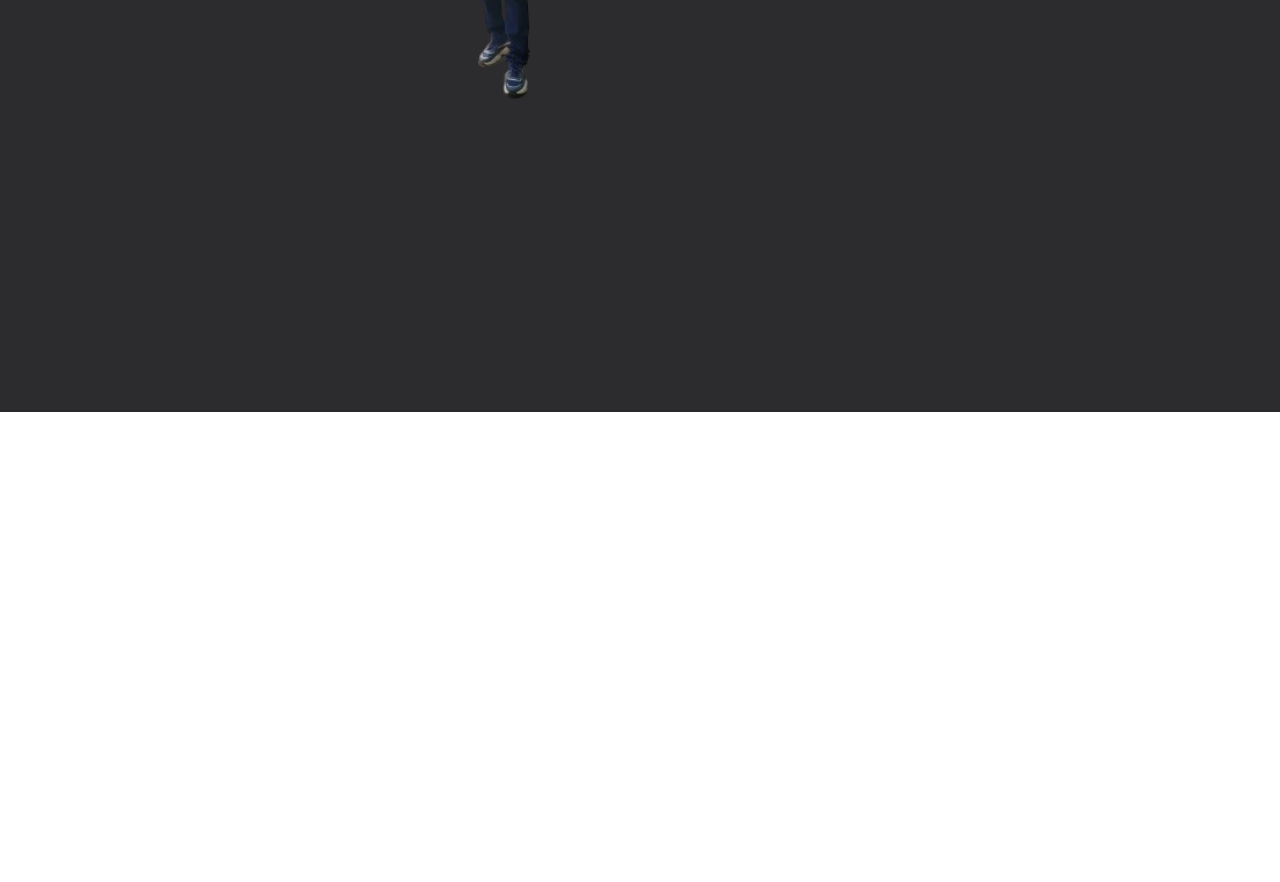
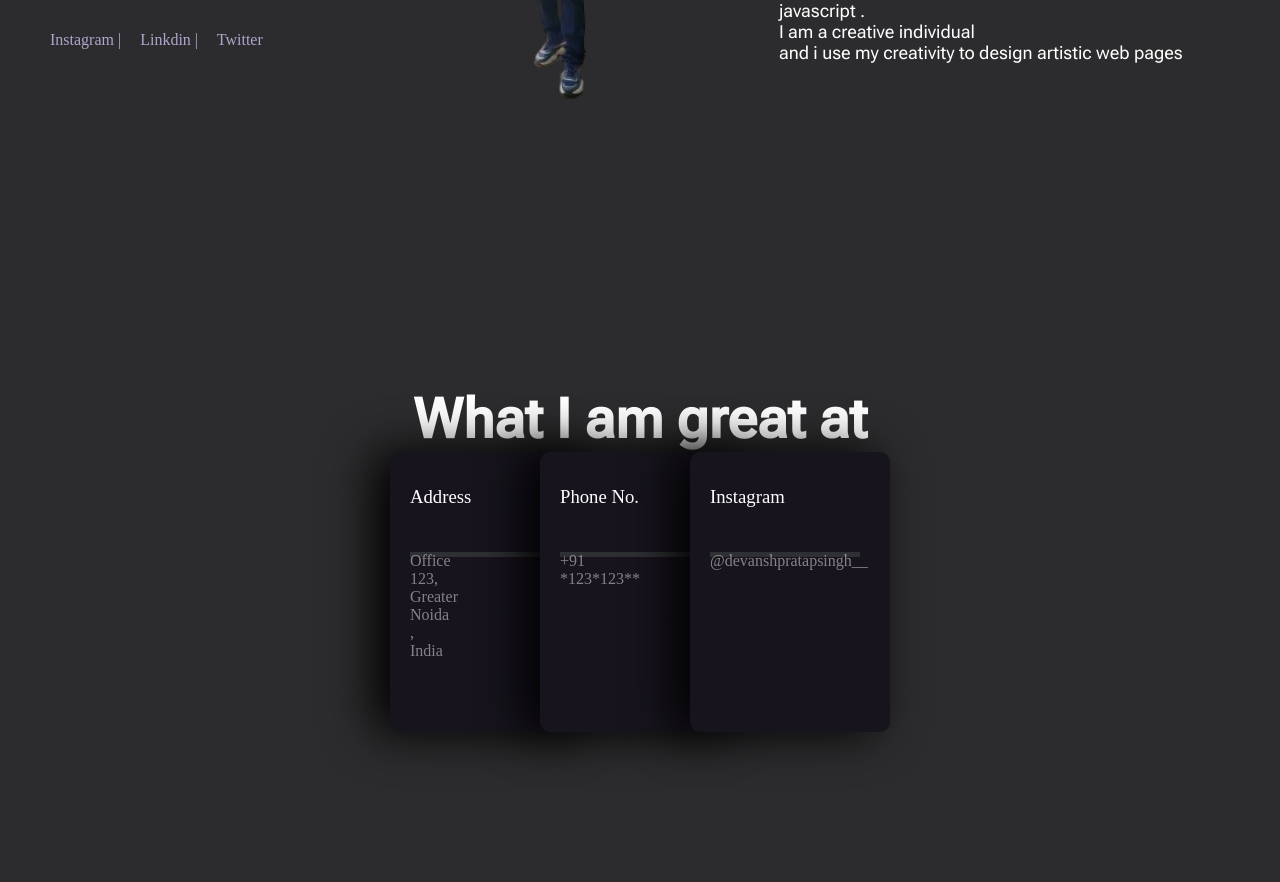
Before and after one commit to digitaldevansh2003/Portfolio, a plain HTML site: page temp.html in a window 1280 px wide. Shown: the part 488-1370 px from the top of the page. Before the commit the page ends 900 px from the top, so only its background shows below. Drawn offline with Linux system fonts and the light colour scheme.

Commit message:
Added carousel

```diff
--- a/styles.css
+++ b/styles.css
@@ -1,12 +1,15 @@
-body{
-    margin:0px;
-    padding:0px;
+body {
+    margin: 0;
+    padding: 0;
+    background-image: url("img/_\ \(4\).jpeg");
+    background-size: cover;
 }
 
 .home-block-1{
+    position: relative;
     margin:0px;
     padding:50px;
-    height:800px;
+    height:620px;
     background-image: url("img/_\ \(4\).jpeg");
     background-size: cover;
 
@@ -48,18 +51,17 @@ body{
     color:mediumpurple;
     font-size:30px;
 }
-.insta{
-    color:rgb(177, 164, 204);
+.insta, .linkdin, .twitter {
+    color: rgb(177, 164, 204);
+    text-decoration: none;
+    padding-right:15px;
 }
-.linkdin{
-    color:rgb(177, 164, 204);
-}
-.twitter{
-    color:rgb(177, 164, 204);
+.insta:hover, .linkdin:hover, .twitter:hover {
+    color:rgb(221, 217, 229);
 }
 .h1{
-    font-size:30px;
-    color:mediumpurple;
+    font-size:55px;
+    color:white;
     font-family: 'Raleway', sans-serif;
     font-family: 'Roboto Flex', sans-serif;
     font-weight: 700;
@@ -67,8 +69,16 @@ body{
 }
 .h2{
     font-size:18px;
-    color:rgb(177, 164, 204);
+    color:white;
     margin-top:-20px;
+    font-family: 'Raleway', sans-serif;
+    font-family: 'Roboto Flex', sans-serif;
+}
+.h3{
+    font-size:18px;
+    font-weight:500;
+    color:white;
+    margin-bottom:-50px;
     font-family: 'Raleway', sans-serif;
     font-family: 'Roboto Flex', sans-serif;
 }
@@ -81,3 +91,139 @@ body{
 
     transform: scale(1.5);
 }
+
+.home-block-2 {
+    position: relative;
+    margin: 50px;
+    padding: 50px;
+    height: 620px;
+    background-image: url("img/Dark\ wallpaper\ 1920x1080\ ·①\ Download\ free\ awesome\ full\ HD\ backgrounds\ for\ desktop\ and\ mobile\ devices\ in\ any\ resolution_\ desktop\,\ Android\,\ iPhone\,\ iPad\ 1920x1080\,\ 320x480\,\ 1680x1050\,\ 1280x900\ etc_\ WallpaperTag.jpeg");
+    background-size: cover;
+    display: flex;
+    justify-content: center;
+}
+
+.home-block-2 h1{
+
+}
+
+/*Carousel styles*/
+
+.carousel-inner {
+    max-width: 100%;
+    width: 100%;
+    margin: 0 auto;
+    }
+
+    .carousel-container {
+    position: absolute;
+    height: 300px;
+    width: 600px;
+    top: 60px;
+    left: calc(50% - 250px);
+    display: flex;
+    align-items: center;
+    margin-top:100px;
+    }
+
+    .carousel-card {
+    display: flex;
+    height: 280px;
+    width: 200px;
+    background-color: #17141d;
+    border-radius: 10px;
+    box-shadow: -1rem 0 3rem #000;
+    /*   margin-left: -50px; */
+    transition: 0.4s ease-out;
+    position: relative;
+    left: 0px;
+    }
+
+    .carousel-card:not(:first-child) {
+      margin-left: -50px;
+    }
+
+    .carousel-card:hover {
+    transform: translateY(-20px);
+    transition: 0.4s ease-out;
+    }
+
+    .carousel-card:hover ~ .card {
+    position: relative;
+    left: 50px;
+    transition: 0.4s ease-out;
+    }
+
+    .carousel-card-title {
+    color: white;
+    font-weight: 300;
+    position: absolute;
+    left: 20px;
+    top: 15px;
+    }
+
+    .bar {
+    position: absolute;
+    top: 100px;
+    left: 20px;
+    height: 5px;
+    width: 150px;
+    }
+
+    .emptybar {
+    background-color: #2e3033;
+    width: 100%;
+    height: 100%;
+    }
+
+    .filledbar {
+    position: absolute;
+    top: 0px;
+    z-index: 3;
+    width: 0px;
+    height: 100%;
+    background: rgb(0,154,217);
+    background: linear-gradient(90deg, rgba(0,154,217,1) 0%, rgba(217,147,0,1) 65%, rgba(255,186,0,1) 100%);
+    transition: 0.6s ease-out;
+    color:rgba(255, 255, 255, 0.472)
+    }
+
+    .carousel-card:hover .filledbar {
+    width: 120px;
+    transition: 0.4s ease-out;
+    }
+
+    .circle {
+    position: absolute;
+    top: 150px;
+    left: calc(50% - 60px);
+    }
+
+    .stroke {
+    stroke: white;
+    stroke-dasharray: 360;
+    stroke-dashoffset: 360;
+    transition: 0.6s ease-out;
+    }
+
+    svg {
+    fill: #17141d;
+    stroke-width: 2px;
+    }
+
+    .card:hover .stroke {
+    stroke-dashoffset: 100;
+    transition: 0.6s ease-out;
+    }
+
+    .black-strip{
+    height:80px;
+    width:100%;
+    position: absolute;
+    top:70%;
+    background-color: #17141d;
+    display:flex;
+    flex-direction: column;
+    justify-content: center;
+    align-items: center;
+    }
--- a/temp.html
+++ b/temp.html
@@ -25,9 +25,9 @@
         </div>
         <div class="menu-container">
             <p class="menu-title">Menu</p>
-            <p class="h2">Home</p>
-            <p class="h2">About</p>
-            <p class="h2">Contacts</p>
+            <p class="h2">Home.</p>
+            <p class="h2">About.</p>
+            <p class="h2">Contacts.</p>
         </div>
 
 
@@ -36,10 +36,11 @@
 
         <div class="home-tab-1">
             <div >
+                <p class="h3">Hi I am </p>
                 <p class="h1">Devansh <br>Pratap Singh </p>
-                <a class="insta">Instagram |</a>
-                <a class="linkdin">Linkdin |</a>
-                <a class="twitter">twitter</a>
+                <a class="insta" href="https://www.instagram.com/">Instagram |</a>
+                <a class="linkdin" href="https://www.linkedin.com/in/devansh-pratap-singh-aaaa77259/">Linkdin |</a>
+                <a class="twitter" href="https://twitter.com/Devansh92741540">Twitter</a>
 
             </div>
             <div class="image">
@@ -57,6 +58,54 @@
 
     </div>
 
+    <div class="home-block-2">
+        <div>
+            <p class="h1">What I am great at</p>
+        </div>
+
+         <!--Carousel Code Here-->
+
+        <div class="carousel-container">
+            <div class="carousel-card">
+            <h3 class="carousel-card-title">Address</h3>
+            <div class="bar">
+                <div class="emptybar"></div>
+                <div class="filledbar">Office 123, Greater Noida , India </div>
+            </div>
+            <div class="circle">
+                <svg version="1.1" xmlns="http://www.w3.org/2000/svg">
+                <circle class="stroke" cx="60" cy="60" r="50"/>
+            </svg>
+            </div>
+            </div>
+            <div class="carousel-card">
+            <h3 class="carousel-card-title">Phone No.</h3>
+            <div class="bar">
+                <div class="emptybar"></div>
+                <div class="filledbar">+91 *123*123**</div>
+            </div>
+            <div class="circle">
+                <svg version="1.1" xmlns="http://www.w3.org/2000/svg">
+                <circle class="stroke" cx="60" cy="60" r="50"/>
+            </svg>
+            </div>
+            </div>
+            <div class="carousel-card">
+            <h3 class="carousel-card-title">Instagram</h3>
+            <div class="bar">
+                <div class="emptybar"></div>
+                <div class="filledbar">@devanshpratapsingh__</div>
+            </div>
+            <div class="circle">
+                <svg version="1.1" xmlns="http://www.w3.org/2000/svg">
+                <circle class="stroke" cx="60" cy="60" r="50"/>
+            </svg>
+            </div>
+            </div>
+        </div>
+
+    </div>
+
 
     <!--Footer Code Here -->
 
```
Also changed, not shown: img/Free Photo _ 3d abstract wave pattern background.jpeg (added), 2 other files.
